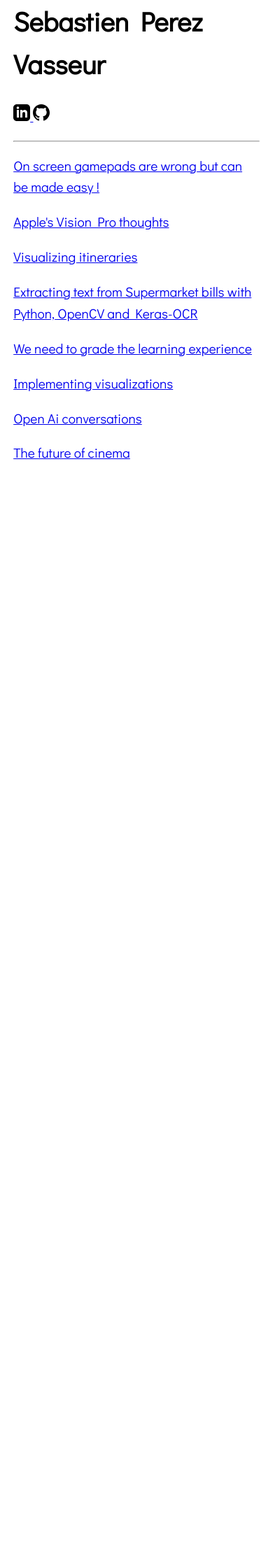
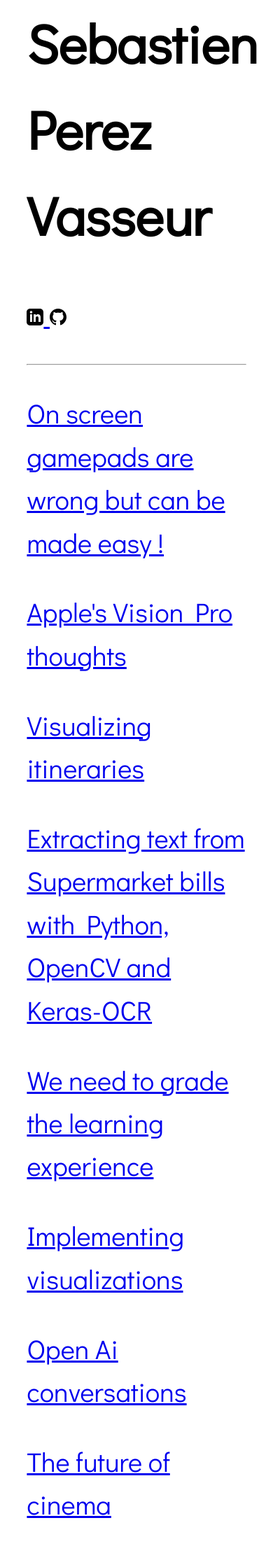
Before and after one commit to rezpe/rezpe.github.io, a Jekyll site: the page built from index.md, in a window 390 px wide. Shown: the whole page at 70% size. Built offline with Jekyll 4.4.1, drawn with Linux system fonts in a browser that asks for light colours; before the commit the page ends 900 px from its top, so only the background shows below that.

Commit message:
font size

```diff
--- a/_layouts/home.html
+++ b/_layouts/home.html
@@ -9,6 +9,13 @@ body {
     margin: 0px auto;
     padding: 0em 1em 1em 1em;
     line-height: 1.6;
+}
+
+/* Media query for mobile devices */
+@media (max-width: 600px) {
+    body {
+        font-size: 240%; /* Increased font size for mobile screens */
+    }
 }
 
 .highlight .hll {
```
